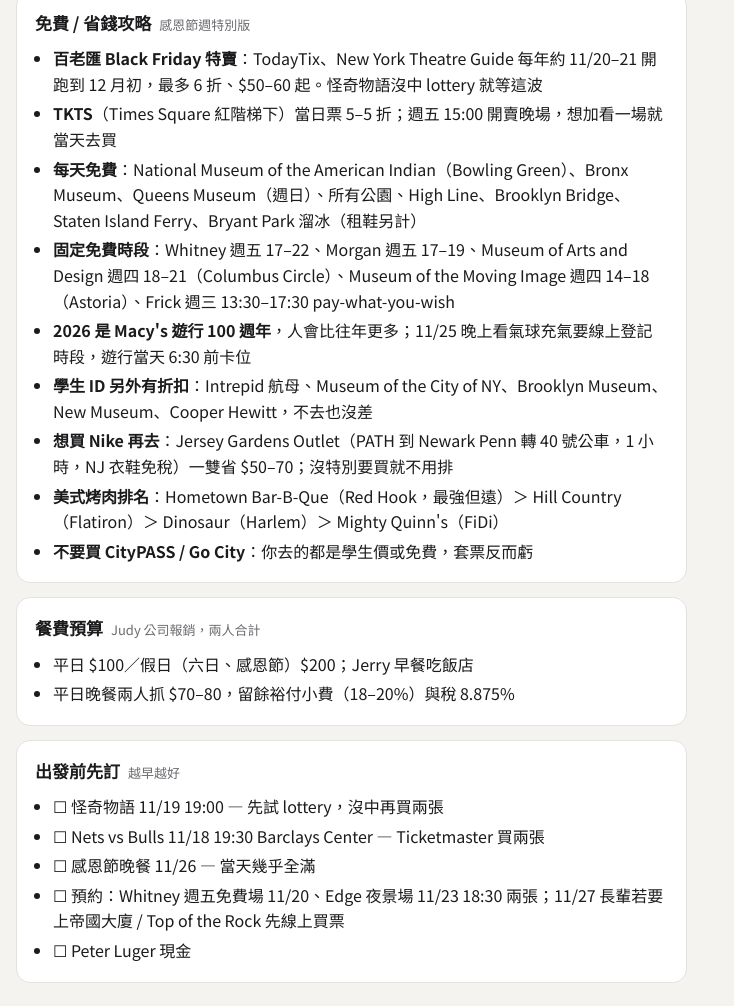
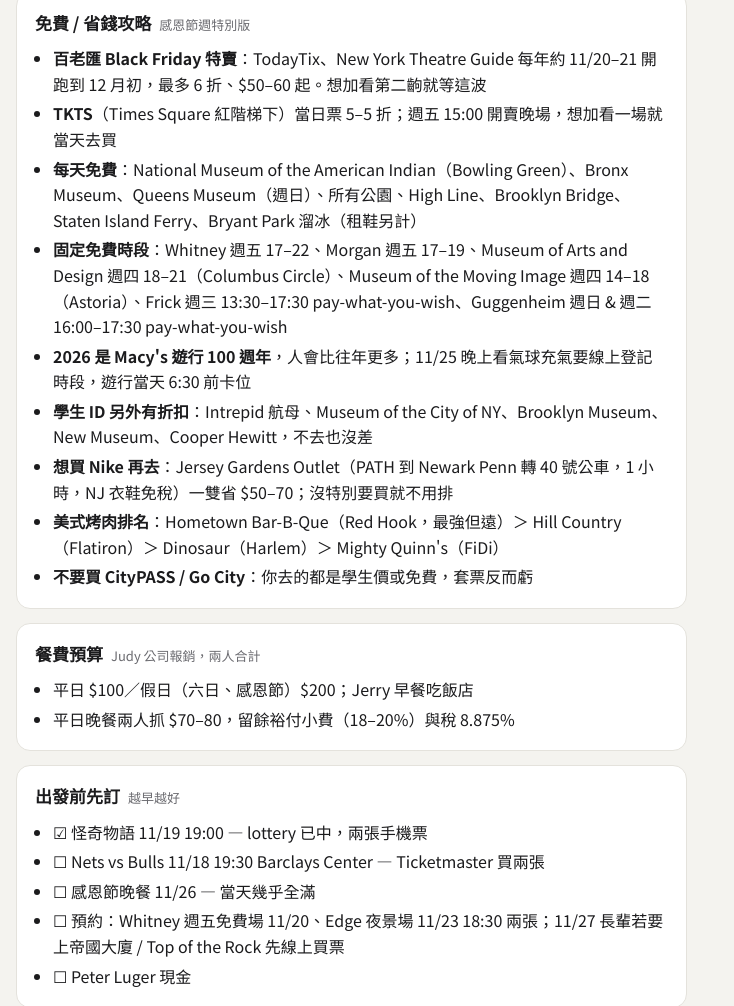
Before and after one commit to yc030772/2026NYC, a plain HTML site: page index.html in a window 1280 px wide. Shown: the part 1258-2264 px from the top of the page, without its empty margins (0-734 px from the left). Drawn offline with nearby package versions, Linux system fonts and the light colour scheme.

Commit message:
Stranger Things lottery won; Guggenheim pay-what-you-wish Tue 11/24 16:00
Co-Authored-By: Claude Fable 5.1 <noreply@anthropic.com>

```diff
--- a/index.html
+++ b/index.html
@@ -126,7 +126,7 @@ const DAYS = [
   {t:'12:30', w:'us', n:'午餐 Keens Steakhouse', d:'Judy 從 Hudson Yards 走 15 分鐘；午餐菜單比晚餐便宜一半，mutton chop 午餐版 $40；要訂 12:30', eat:[{n:'Keens Steakhouse（W 36 St）',d:'1885 年老牌牛排館，天花板掛 9 萬支菸斗，午餐 prix fixe',p:'$50'},{n:'Chick-fil-A（5 Ave & 37 St）',d:'Keens 對面街口，Judy 趕時間的備案',p:'$12'},{n:'Chipotle（6 Ave & 34 St）',d:'Herald Sq 旁',p:'$14'}], ll:[40.7506,-73.9866], tr:'🚇 6 線 86 St → 33 St（趟數 2）；Judy 走路或 7 線 1 站到 Times Sq'},
   {t:'14:00', w:'me', n:'Bryant Park、NYPL 圖書館 → 中央公園南段到 Columbus Circle', img:'solomon-r-guggenheim-museum', ll:[40.7830,-73.9590], tr:'走路，約 1.5 小時含公園'},
   {t:'18:00', w:'us', n:'Times Square 快速晚餐', img:'times-square', eat:[{n:'Emporium Brasil（W 46 St 小巴西街）',d:'巴西烤肉、feijoada，Marquis 走 3 分鐘',p:'$30'},{n:'Los Tacos No.1（43 St）',d:'紐約公認最好吃的 taco，站著吃，adobada 必點',p:'$15'},{n:'Joe\'s Pizza（Broadway & 40 St）',d:'經典紐約一片披薩，$4 一片',p:'$10'}], ll:[40.7580,-73.9855], tr:'🚇 A/C/D 59 St → 42 St（趟數 2）'},
-  {t:'19:00', w:'us', n:'怪奇物語 The First Shadow @ Marquis Theatre', d:'約 2h45m；lottery 不限學生，兩人各用自己的帳號抽（每帳號 2 張）加倍機率，$30–50；沒中就等 Black Friday 特賣。21:45 散場出來就是時代廣場，螢幕最亮的時候，拍照就這時', tag:['deal'], img:'stranger-things-the-first-shadow', ll:[40.7585,-73.9862], tr:'回程 🚇 1/2/3 Times Sq → Chambers/WTC 轉 PATH（趟數 3）'},
+  {t:'19:00', w:'us', n:'怪奇物語 The First Shadow @ Marquis Theatre', d:'約 2h45m；lottery 已中籤，兩張手機票，18:30 前到門口取票 / 掃碼進場。21:45 散場出來就是時代廣場，螢幕最亮的時候，拍照就這時', tag:['deal'], img:'stranger-things-the-first-shadow', ll:[40.7585,-73.9862], tr:'回程 🚇 1/2/3 Times Sq → Chambers/WTC 轉 PATH（趟數 3）'},
  ]},
  {d:'11/20 五', sub:'免費日｜地鐵 3 趟，今天封頂', cost:'$100：Margon 午餐兩人 $30｜Chelsea Market 晚餐兩人 $70', items:[
   {t:'10:30', w:'me', n:'MoMA', d:'學生 $17', tag:['stu'], img:'museum-of-modern-art', eat:[{n:'Halal Guys 本店餐車（53 St & 6 Ave）',d:'最有名的 halal 餐車本店，雞肉飯淋白醬',p:'$12'},{n:'Chipotle（6 Ave & 52 St）',d:'MoMA 走 3 分鐘',p:'$14'},{n:'MoMA Café 2',d:'館內二樓，義式輕食，安靜',p:'$25'}], ll:[40.7614,-73.9776], tr:'PATH 33 St 線 → 33 St，🚇 B/D/F/M → 47-50 St（趟數 1）'},
@@ -158,10 +158,11 @@ const DAYS = [
   {t:'18:15', w:'us', n:'Edge 觀景台（Judy 公司樓下）', d:'100 樓戶外懸空觀景台，玻璃地板，西半球最高；夜景場 $44 起，線上先買 18:30 時段，沒學生價；整趟唯一付費觀景台', img:'edge-hudson-yards', ll:[40.7541,-74.0010], tr:'Judy 下班走 2 分鐘；Jerry 🚇 7 線 → 34 St-Hudson Yards（趟數 4）'},
   {t:'19:45', w:'us', n:'Bryant Park Winter Village 市集 + 溜冰', d:'市集內晚餐', tag:['free'], img:'bryant-park', eat:[{n:'Winter Village 攤位（可麗餅、拉麵）',d:'市集 100 多攤，邊逛邊吃，熱紅酒 $12',p:'$25'},{n:'Chick-fil-A（5 Ave & 37 St）',d:'Bryant Park 走 5 分鐘',p:'$12'},{n:'Ippudo（W 51 St）',d:'一風堂紐約店，豚骨拉麵 + 刈包',p:'$30'}], ll:[40.7536,-73.9832], tr:'🚇 7 線 Hudson Yards → 5 Av 1 站；回程 PATH 33 St'},
  ]},
- {d:'11/24 二', sub:'地鐵 4 趟', cost:'$100：Flushing 午餐 $15｜Village 晚餐 $60 + Figo $16', items:[
+ {d:'11/24 二', sub:'Queens → 古根漢 PWYW → Village｜地鐵 4 趟', cost:'$100：Flushing 午餐 $15｜Village 晚餐 $60 + Figo $16', items:[
   {t:'10:30', w:'me', n:'法拉盛 Flushing 吃麵、新世界美食廣場', img:'flushing-queens', eat:[{n:'南翔小籠包 Nan Xiang',d:'法拉盛最有名小籠包，蟹粉必點',p:'$20'},{n:'白熊 White Bear 餛飩',d:'辣油餛飩 12 顆 $8，店很小只賣這個',p:'$10'},{n:'新世界美食廣場',d:'New World Mall 地下，30 攤中式各省菜',p:'$15'}], ll:[40.7596,-73.8300], tr:'PATH 33 St → 🚇 7 線 Times Sq → Flushing-Main St 終點，約 45 分鐘（趟數 1）'},
   {t:'14:00', w:'me', n:'Long Island City Gantry Plaza 看天際線', tag:['free'], img:'gantry-plaza-state-park', ll:[40.7466,-73.9580], tr:'🚇 7 線回程在 Vernon Blvd-Jackson Av 下（趟數 2）'},
-  {t:'16:00', w:'me', n:'Union Square 聖誕市集 → Greenwich Village、Washington Square', d:'Union Square 市集比 Bryant Park 小但人少，11 月中開；走 10 分鐘到 Washington Square', img:'washington-square-park', ll:[40.7308,-73.9973], tr:'🚇 7 線 → Times Sq 轉 1 線 → Christopher St（趟數 3–4）'},
+  {t:'15:45', w:'me', n:'Guggenheim 古根漢美術館', d:'週二 16:00–17:30 pay-what-you-wish（平常 $30、學生 $19），15:45 到門口排，給 $5 就進；萊特設計的螺旋坡道，從頂樓一路走下來看，一小時剛好', tag:['deal'], img:'solomon-r-guggenheim-museum', ll:[40.7830,-73.9590], tr:'🚇 7 線 Vernon Blvd → Grand Central 轉 4/5/6 → 86 St，走 10 分鐘（趟數 2–3）'},
+  {t:'17:30', w:'me', n:'Union Square 聖誕市集 → Washington Square', d:'Union Square 市集比 Bryant Park 小但人少，快逛 30 分鐘；走 10 分鐘到 Washington Square', img:'washington-square-park', ll:[40.7308,-73.9973], tr:'🚇 6 線 86 St → 14 St-Union Sq，25 分鐘（趟數 4）'},
   {t:'19:00', w:'us', n:'Friends 公寓 → Village 晚餐 → Figo 冰淇淋 → Washington Square 夜景', d:'先到 90 Bedford St & Grove St 拍 Friends 公寓外景（免費，L\'industrie 走 2 分鐘）；飯後 Figo il Gelato（MacDougal St）$8，路過隔壁 1927 年的 Cafe Reggio，再走到 Washington Square 拱門', img:'washington-square-park', eat:[{n:'Mamoun\'s Falafel',d:'Village 1971 年老攤，falafel 三明治 $5',p:'$10'},{n:'L\'industrie Pizzeria（West Village，Christopher St）',d:'現在紐約最紅的一片披薩，burrata slice 必點，排 20 分',p:'$12'},{n:'Hill Country Barbecue（Flatiron，W 26 St）',d:'德州 Lockhart 風格，秤重買 brisket、ribs，到 Village 走 15 分鐘',p:'$40'}], ll:[40.7310,-74.0006], tr:'Judy 🚇 A/C/E Hudson Yards 附近 → W 4 St；回程 PATH Christopher St 站直接回 Exchange Place'},
  ]},
  {d:'11/25 三', sub:'感恩節前夕｜免費日｜地鐵 4 趟，今天封頂', cost:'$100：Chelsea 午餐 $15｜上西區晚餐 $75', items:[
@@ -226,7 +227,7 @@ const READ = {
 <p>12:30 午餐是今天的重頭戲：Keens Steakhouse。1885 年開到現在，天花板掛滿會員的陶土煙斗，是紐約最有味道的老牌牛排館。午餐菜單比晚餐便宜將近一半，招牌 Mutton Chop 羊排午餐版 $40，一份兩個人分正好。從 Met 搭 6 線 86 St 到 33 St 走 5 分鐘；Judy 從 Hudson Yards 走 15 分鐘，或 7 線一站到 Times Sq 再走過來。記得先在 Resy 訂 12:30。</p>
 <p>下午慢慢走：Keens 往北 5 分鐘就是 Bryant Park 和紐約公共圖書館，圖書館的 Rose 閱覽室免費進，有名的石獅子就在 5 Ave 門口。再沿 5 Ave 或 6 Ave 一路往北走到中央公園南口，進公園沿南段走到西南角的 Columbus Circle，整段含公園大約 1.5 小時，不趕，想坐就坐。</p>
 <p>18:00 在 Times Square 快速吃晚餐，因為 19:00 開演不能遲到。W 46 St 的 Emporium Brasil 是巴西烤肉自助秤重，Los Tacos No.1 是紐約公認最好的 taco，Joe's Pizza 一片 $4 站著吃。今天的晚餐算自付，因為 Keens 已經把 $100 用完了，但 Chick-fil-A 兩人 $25 就解決。</p>
-<p>19:00 怪奇物語舞台劇 The First Shadow 在 Marquis Theatre，約 2 小時 45 分含中場。票先抽 lottery：不限學生，兩人各用自己的帳號抽，每個帳號可以要 2 張，中獎機率加倍，中了 $30–50。沒中就等 Black Friday 的 TodayTix 特賣。21:45 散場，走出劇院就是時代廣場，這時候螢幕最亮、人也最多，是整趟旅程拍時代廣場最好的時機，拍完搭 1/2/3 線到 Chambers 轉 PATH 回去。</p>`,
+<p>19:00 怪奇物語舞台劇 The First Shadow 在 Marquis Theatre，約 2 小時 45 分含中場。lottery 已經中了，兩張票在手機裡，18:30 前到 Marquis Theatre 門口（Marriott Marquis 三樓）掃碼進場。21:45 散場，走出劇院就是時代廣場，這時候螢幕最亮、人也最多，是整趟旅程拍時代廣場最好的時機，拍完搭 1/2/3 線到 Chambers 轉 PATH 回去。</p>`,
 '11/20': `<p>今天幾乎什麼都不用花錢，是整趟最會省的一天。早上 PATH 搭 33 St 線到 33 St，轉 B/D/F/M 一站到 47-50 St，10:30 開館進 MoMA。學生票 $17（原價 $30）。MoMA 五樓是精華：梵谷的星夜、莫內的睡蓮、達利的記憶的堅持、畢卡索的亞維儂少女都在五樓，先上五樓再往下看，兩小時夠。</p>
 <p>12:30 午餐 Margon，MoMA 走 8 分鐘到 W 46 St。這是一家古巴小吃店，中午排隊的都是附近上班族，Cubano 三明治和烤雞飯配黑豆飯 $15 以內，只收現金，只開到 17:00。Judy 從 Hudson Yards 搭 7 線一站到 Times Sq 走 5 分鐘。如果 Margon 隊太長，隔壁的 Emporium Brasil 或 53 St 的 Halal Guys 本店餐車都是好選擇。</p>
 <p>下午沿第五大道慢慢往北逛，Saks、Tiffany 的櫥窗感恩節前就上了，Rockefeller Center 的聖誕樹已經豎好但要到 12 月初才點燈，溜冰場可以看人溜。17:00 走 15 分鐘到 Morgan Library：J.P. Morgan 的私人圖書館，三層樓的書牆和古騰堡聖經，週五 17:00–19:00 免費，平常 $25。</p>
@@ -248,7 +249,7 @@ const READ = {
 <p>19:45 搭 7 線一站到 5 Av，Bryant Park Winter Village 晚上最熱鬧，一百多個小木屋攤位賣聖誕飾品和吃的，晚餐就在市集裡解決：可麗餅、拉麵、熱紅酒。溜冰場免費進場，租鞋 $20 起。回程 PATH 33 St 就在旁邊。</p>`,
 '11/24': `<p>今天往東邊走，去 Queens。10:30 PATH 33 St 線到 33 St，走到 Times Sq 搭 7 線坐到終點 Flushing-Main St，約 45 分鐘。7 線出了曼哈頓就是高架，沿路可以看到 Long Island City 的高樓和後面的曼哈頓天際線。法拉盛是紐約最大的華人區，比 Chinatown 更像現在的中國和台灣。午餐三個選擇：南翔小籠包（Prince St）是上海菜，白熊 White Bear 的紅油抄手 $8 一碗，新世界美食廣場在地下室，幾十攤什麼都有。$15 以內可以吃很飽。</p>
 <p>14:00 搭 7 線回程，在 Vernon Blvd-Jackson Av 下車，走 5 分鐘到 Long Island City 的 Gantry Plaza State Park。這裡是看曼哈頓中城天際線最好的角度之一，聯合國大樓、帝國大廈、克萊斯勒大廈一字排開，老舊的 Pepsi-Cola 紅色霓虹招牌就在河邊，免費。下午光線從西邊打過來，拍照剛好。</p>
-<p>16:00 搭 7 線回 Times Sq 轉 1 線到 Christopher St，或先在 Union Square 下車。Union Square 的聖誕市集比 Bryant Park 小，但人少好逛，11 月中就開了。從 Union Square 走 10 分鐘到 Washington Square，這一帶是 Greenwich Village，NYU 的校園就散在周圍。</p>
+<p>15:45 從 Vernon Blvd 搭 7 線到 Grand Central 轉 4/5/6 到 86 St，走到第五大道的 Guggenheim。週二 16:00 到 17:30 是 pay-what-you-wish，平常 $30，給 $5 就能進，15:45 到門口排一下。萊特設計的白色螺旋建築本身就是展品，搭電梯到頂樓沿著坡道一路走下來，一個小時剛好。17:30 搭 6 線到 14 St-Union Sq，聖誕市集比 Bryant Park 小但人少，快逛 30 分鐘，再走 10 分鐘到 Washington Square，這一帶是 Greenwich Village，NYU 的校園就散在周圍。</p>
 <p>19:00 Judy 下班搭 A/C/E 到 W 4 St 會合。先走到 Bedford St 和 Grove St 路口，90 Bedford St 就是《六人行》片頭那棟公寓的外景，免費，拍一張就好。L'industrie 披薩就在走 2 分鐘的地方，是現在紐約排名最高的披薩店之一，一片 $5–7，Burrata 口味最有名；想坐下來吃，Mamoun's 是 1971 年開的 falafel 老店，Hill Country 則是德州風格的烤肉。飯後走到 MacDougal St 的 Figo il Gelato 吃一杯 $8 的義式冰淇淋，隔壁就是 1927 年開的 Cafe Reggio，紐約第一台 espresso 機就在這裡，路過看一眼。最後走到 Washington Square 的拱門看夜景。回程 PATH Christopher St 站就在旁邊，直接回 Exchange Place。</p>`,
 '11/25': `<p>感恩節前夕，紐約已經開始放假的氣氛。今天是免費日，也是這週地鐵封頂的一天。10:30 PATH 到 WTC 轉 C/E 到 23 St，走進 Chelsea 畫廊區。W 20 St 到 W 26 St 之間、10 Ave 和 11 Ave 之間，有兩百多間藝廊，Gagosian、David Zwirner、Pace、Hauser & Wirth 這些全世界最大的畫廊都在這裡，全部免費進，當期展覽的水準常常比美術館還高，而且幾乎沒有人。隨便走 1.5 小時，看到有興趣的就推門進去。午餐 Chelsea Market 的 Los Tacos No.1 或 Chipotle，或 Billy's Bakery 的杯子蛋糕。</p>
 <p>13:30 搭 C/E 從 23 St 到 6 線 68 St，走到第五大道的 Frick Collection。這是鋼鐵大亨 Henry Clay Frick 的豪宅，2025 年整修五年後重新開幕，維梅爾的《軍官與微笑的女孩》、林布蘭的自畫像就掛在客廳。週三 13:30 到 17:30 是 pay-what-you-wish，平常 $30，給 $5 也可以進。一個小時到一個半小時剛好。</p>
@@ -288,7 +289,7 @@ const INFO = {
   <tr><td>Met 大都會</td><td>$30</td><td class="stu">$22，任何學校學生證都收</td></tr>
   <tr><td>MoMA</td><td>$30</td><td class="stu">$17</td></tr>
   <tr><td>Whitney</td><td>$30</td><td class="free">週五 17:00–22:00 免費（要線上預約）</td></tr>
-  <tr><td>Guggenheim</td><td>$30</td><td class="stu">$19；另有 pay-what-you-wish 時段，官網確認</td></tr>
+  <tr><td>Guggenheim</td><td>$30</td><td class="stu">$19；週日、週二 16:00–17:30 pay-what-you-wish，兩人都適用（排 11/24 二）</td></tr>
   <tr><td>AMNH 自然史</td><td>$28</td><td class="stu">$22</td></tr>
   <tr><td>Frick Collection</td><td>$30</td><td class="free">週三 13:30–17:30 pay-what-you-wish</td></tr>
   <tr><td>Morgan Library</td><td>$25</td><td class="free">週五 17:00–19:00 免費</td></tr>
@@ -303,10 +304,10 @@ const INFO = {
   <li><b>PATH 不算</b>在封頂裡：單趟 $3，站內機器買 10 趟票較便宜。Exchange Place→WTC 4 分鐘；Grove St→33 St 線到 Christopher / 9 St / 14 St / 23 St / 33 St</li>
   <li>Roosevelt Island 纜車算地鐵票，NYC Ferry 不算（$4.50）</li></ul></div>
  <div class="info"><h2>免費 / 省錢攻略<small>感恩節週特別版</small></h2><ul>
-  <li><b>百老匯 Black Friday 特賣</b>：TodayTix、New York Theatre Guide 每年約 11/20–21 開跑到 12 月初，最多 6 折、$50–60 起。怪奇物語沒中 lottery 就等這波</li>
+  <li><b>百老匯 Black Friday 特賣</b>：TodayTix、New York Theatre Guide 每年約 11/20–21 開跑到 12 月初，最多 6 折、$50–60 起。想加看第二齣就等這波</li>
   <li><b>TKTS</b>（Times Square 紅階梯下）當日票 5–5 折；週五 15:00 開賣晚場，想加看一場就當天去買</li>
   <li><b>每天免費</b>：National Museum of the American Indian（Bowling Green）、Bronx Museum、Queens Museum（週日）、所有公園、High Line、Brooklyn Bridge、Staten Island Ferry、Bryant Park 溜冰（租鞋另計）</li>
-  <li><b>固定免費時段</b>：Whitney 週五 17–22、Morgan 週五 17–19、Museum of Arts and Design 週四 18–21（Columbus Circle）、Museum of the Moving Image 週四 14–18（Astoria）、Frick 週三 13:30–17:30 pay-what-you-wish</li>
+  <li><b>固定免費時段</b>：Whitney 週五 17–22、Morgan 週五 17–19、Museum of Arts and Design 週四 18–21（Columbus Circle）、Museum of the Moving Image 週四 14–18（Astoria）、Frick 週三 13:30–17:30 pay-what-you-wish、Guggenheim 週日 & 週二 16:00–17:30 pay-what-you-wish</li>
   <li><b>2026 是 Macy's 遊行 100 週年</b>，人會比往年更多；11/25 晚上看氣球充氣要線上登記時段，遊行當天 6:30 前卡位</li>
   <li><b>學生 ID 另外有折扣</b>：Intrepid 航母、Museum of the City of NY、Brooklyn Museum、New Museum、Cooper Hewitt，不去也沒差</li>
   <li><b>想買 Nike 再去</b>：Jersey Gardens Outlet（PATH 到 Newark Penn 轉 40 號公車，1 小時，NJ 衣鞋免稅）一雙省 $50–70；沒特別要買就不用排</li>
@@ -323,7 +324,7 @@ const INFO = {
   <li>平日晚餐兩人抓 $70–80，留餘裕付小費（18–20%）與稅 8.875%</li>
   </ul></div>
  <div class="info"><h2>出發前先訂<small>越早越好</small></h2><ul>
-  <li>☐ 怪奇物語 11/19 19:00 — 先試 lottery，沒中再買兩張</li>
+  <li>☑ 怪奇物語 11/19 19:00 — lottery 已中，兩張手機票</li>
   <li>☐ Nets vs Bulls 11/18 19:30 Barclays Center — Ticketmaster 買兩張</li>
   <li>☐ 感恩節晚餐 11/26 — 當天幾乎全滿</li>
   <li>☐ 預約：Whitney 週五免費場 11/20、Edge 夜景場 11/23 18:30 兩張；11/27 長輩若要上帝國大廈 / Top of the Rock 先線上買票</li>
```
